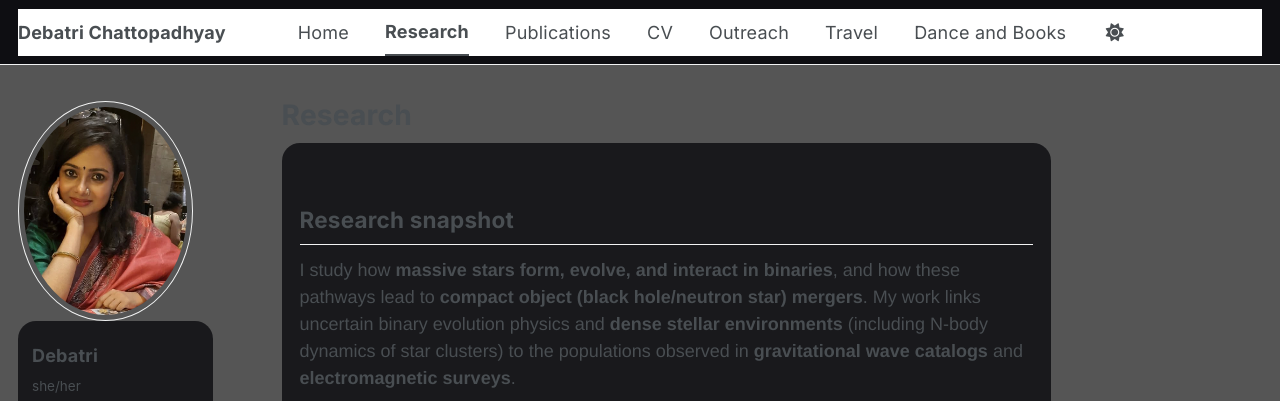
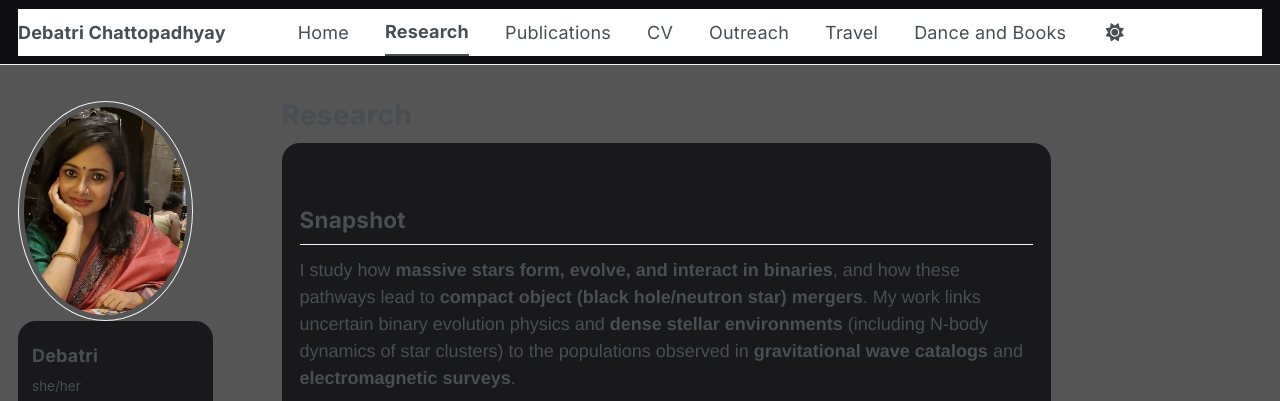
Before and after one commit to debatric/debatric.github.io, a Jekyll site: the page built from _pages/research.md, in a window 1280 px wide and 900 px high. Shown: the top 401 px of the window. Built offline with Jekyll 4.4.1, drawn with Linux system fonts in a browser that asks for light colours; some web fonts are replaced; a script bundle is joined from its source files by our own code; library files that are not in the unit come from our copies.

Commit message:
Update research.md

```diff
--- a/_pages/research.md
+++ b/_pages/research.md
@@ -5,7 +5,7 @@ permalink: /research/
 author_profile: true
 ---
 
-## Research snapshot
+## Snapshot
 I study how **massive stars form, evolve, and interact in binaries**, and how these pathways lead to **compact object (black hole/neutron star) mergers**. My work links uncertain binary evolution physics and **dense stellar environments** (including N-body dynamics of star clusters) to the populations observed in **gravitational wave catalogs** and **electromagnetic surveys**.
 
 I am strongly committed to teaching and mentoring students from diverse backgrounds. To date, I have co-supervised two PhD students and supervised two Master’s students, and I aim to create an engaging, supportive, and inclusive learning environment.
```
